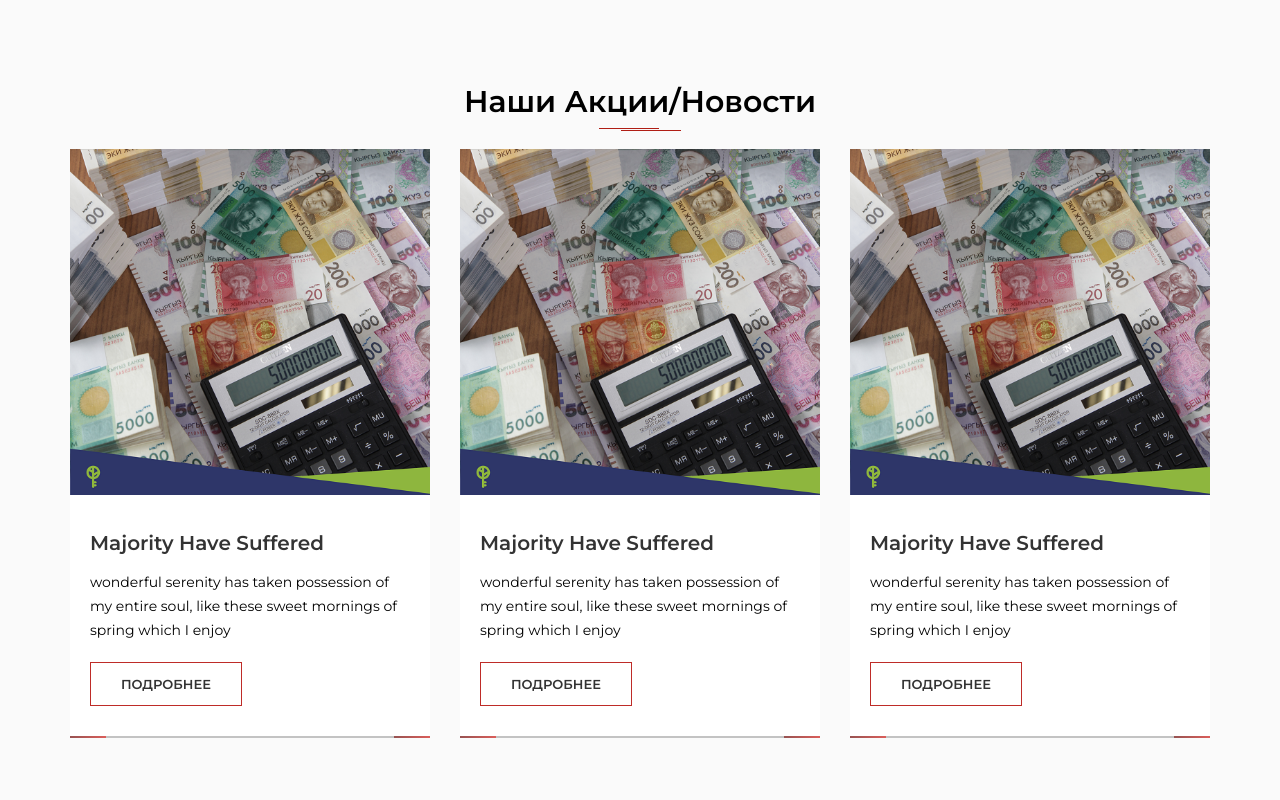
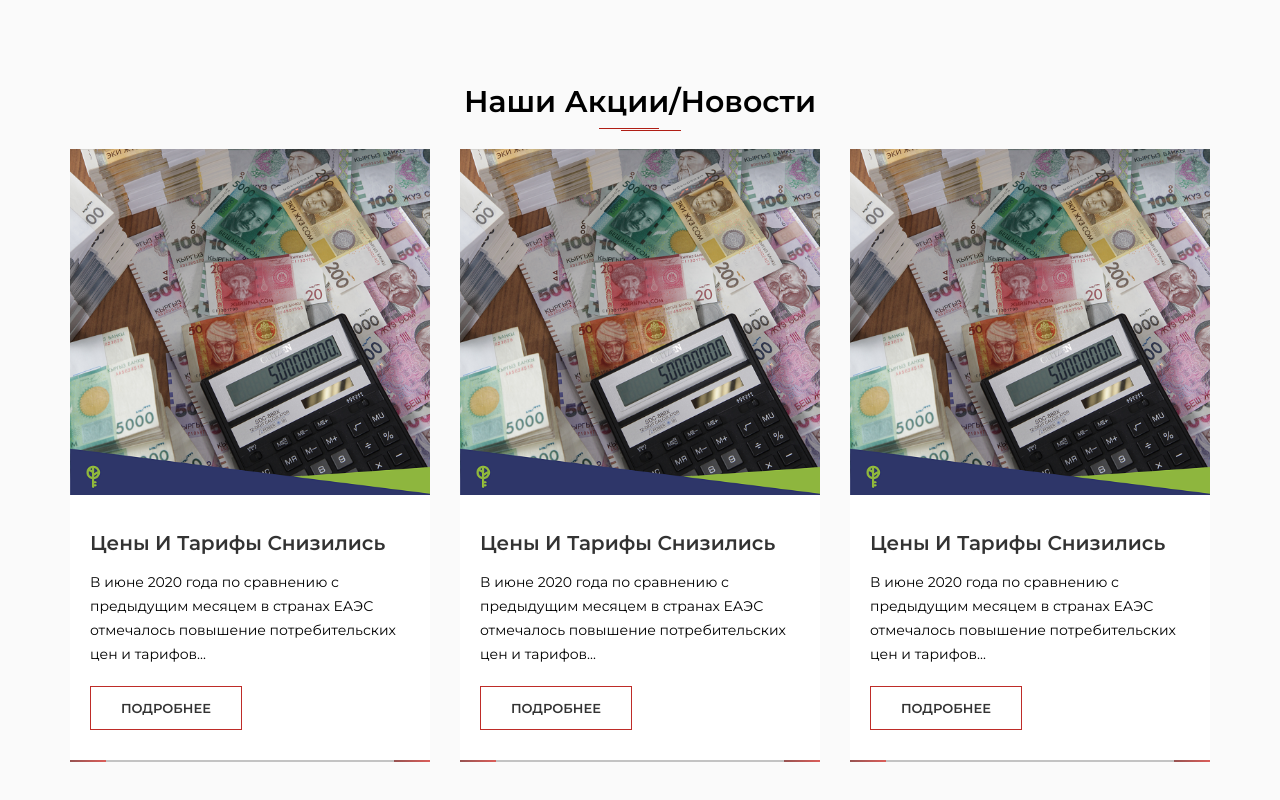
Before and after one commit to rintu007/arysh_invest, a plain HTML site: page index.html in a window 1280 px wide. Shown: the part 3355-4155 px from the top of the page. Drawn offline with Linux system fonts and the light colour scheme.

Commit message:
fix: blogs

```diff
--- a/assets/css/styles.css
+++ b/assets/css/styles.css
@@ -1664,6 +1664,9 @@ ul{
 .blog-wrap:hover .blog-img:after{
 	width:50%;
 }
+.blog-wrap:hover{
+    cursor: pointer;
+}
 .blog-meta{
 	margin-bottom:10px;
 }
--- a/index.html
+++ b/index.html
@@ -664,9 +664,9 @@
                         <img src="assets/images/blogs/1.png" alt="" />
                     </div>
                     <div class="blog-content">
-                        <h3><a href="blog.html">majority have suffered</a></h3>
-                        <p>wonderful serenity has taken possession of my entire soul, like these sweet mornings of spring which I enjoy</p>
-                        <a href="blog.html" class="btn-style">Подробнее</a>
+                        <h3><a href="#">Цены и тарифы снизились</a></h3>
+                        <p>В июне 2020 года по сравнению с предыдущим месяцем в странах ЕАЭС отмечалось повышение потребительских цен и тарифов...</p>
+                        <a href="#" class="btn-style">Подробнее</a>
                     </div>
                 </div>
             </div>
@@ -676,9 +676,9 @@
                         <img src="assets/images/blogs/1.png" alt="" />
                     </div>
                     <div class="blog-content">
-                        <h3><a href="blog.html">majority have suffered</a></h3>
-                        <p>wonderful serenity has taken possession of my entire soul, like these sweet mornings of spring which I enjoy</p>
-                        <a href="blog.html" class="btn-style">Подробнее</a>
+                        <h3><a href="#">Цены и тарифы снизились</a></h3>
+                        <p>В июне 2020 года по сравнению с предыдущим месяцем в странах ЕАЭС отмечалось повышение потребительских цен и тарифов...</p>
+                        <a href="#" class="btn-style">Подробнее</a>
                     </div>
                 </div>
             </div>
@@ -688,9 +688,9 @@
                         <img src="assets/images/blogs/1.png" alt="" />
                     </div>
                     <div class="blog-content">
-                        <h3><a href="blog.html">majority have suffered</a></h3>
-                        <p>wonderful serenity has taken possession of my entire soul, like these sweet mornings of spring which I enjoy</p>
-                        <a href="blog.html" class="btn-style">Подробнее</a>
+                        <h3><a href="#">Цены и тарифы снизились</a></h3>
+                        <p>В июне 2020 года по сравнению с предыдущим месяцем в странах ЕАЭС отмечалось повышение потребительских цен и тарифов...</p>
+                        <a href="#" class="btn-style">Подробнее</a>
                     </div>
                 </div>
             </div>
```
